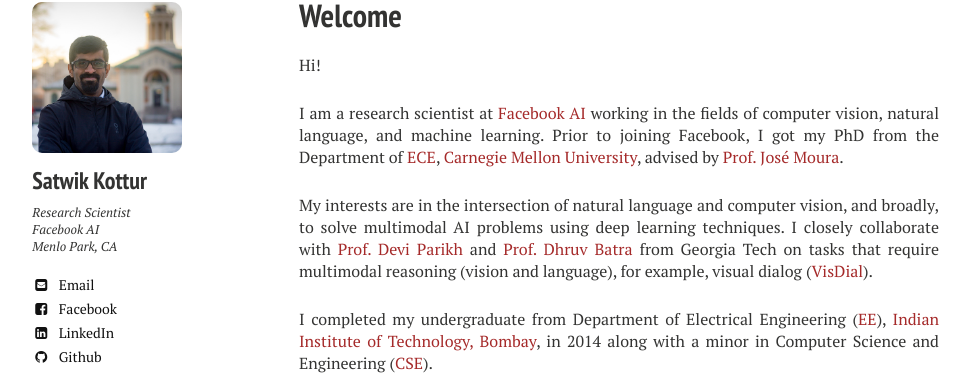
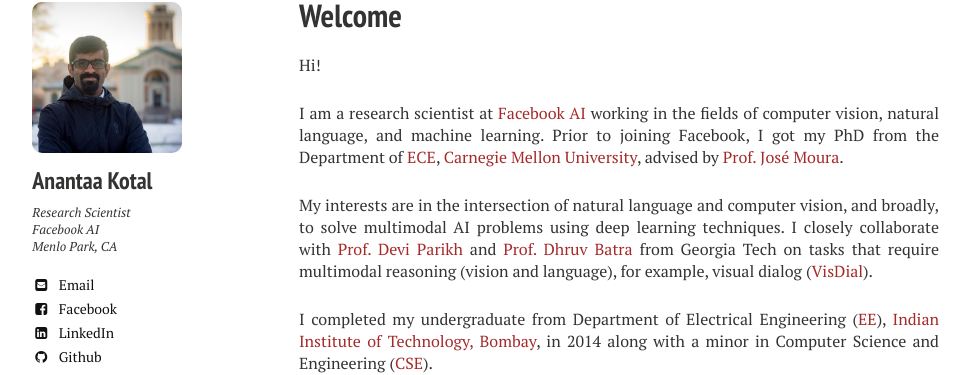
Before and after one commit to AnantaaKotal/AnantaaKotal.github.io, a Jekyll site: the page built from index.md, in a window 1280 px wide. Shown: the part 114-489 px from the top of the page, without its empty margins (21-991 px from the left). Built offline with Jekyll 4.4.1, drawn with Linux system fonts in a browser that asks for light colours; nearby versions of some CDN libraries; some of the changed text lies outside the part shown.

Commit message:
Update _config.yml

```diff
--- a/_config.yml
+++ b/_config.yml
@@ -2,7 +2,7 @@
 
 title:
 locale:           en_US
-url: https://satwikkottur.github.io
+url: https://anantaakotal.github.io/
 # Jekyll configuration
 
 permalink:   /:categories/:title/
@@ -23,7 +23,7 @@
 
 # Site owner
 owner:
-  name: Satwik Kottur
+  name: Anantaa Kotal
   avatar: bio-photo-3.jpg
   position: Research Scientist
   school: Facebook AI
```
